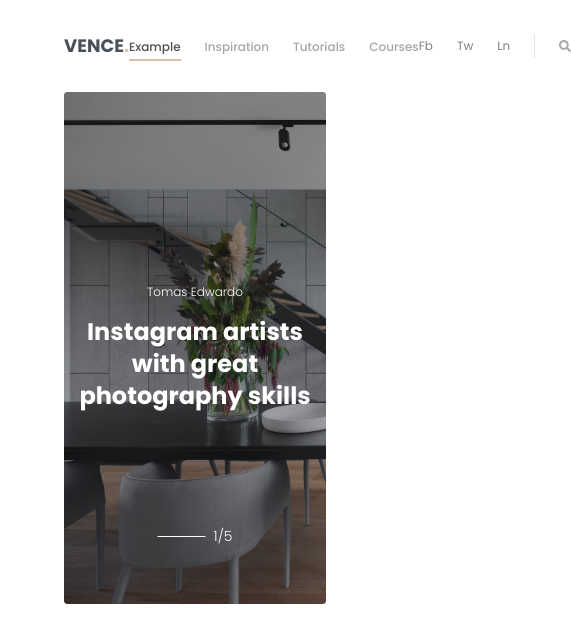
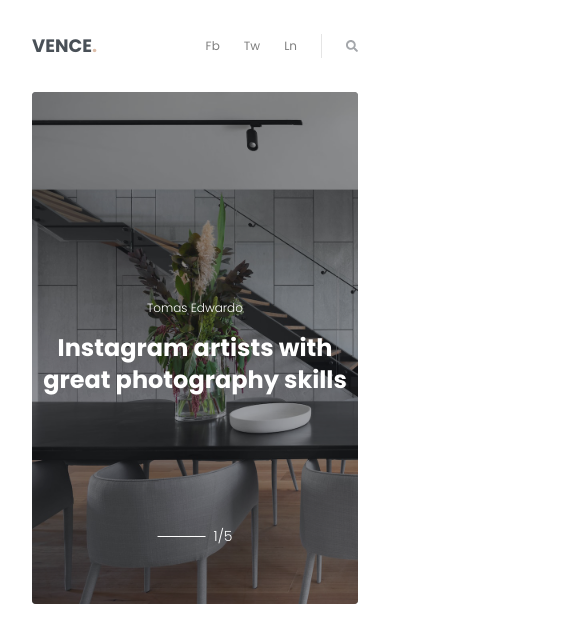
Before and after one commit to joeribreedveld/vence-interior, a Next.js app: page / in a window 390 px wide. Shown: the top 642 px of the page, 571 px wide, since content can reach past the window. Built offline with nearby package versions, Linux system fonts and the light colour scheme.

Commit message:
feat(navbar): make navbar and hero responsive and change line wrapping hero

```diff
--- a/src/pages/components/Navbar/Hero/Hero.tsx
+++ b/src/pages/components/Navbar/Hero/Hero.tsx
@@ -1,17 +1,14 @@
 // Imports
 
 // Functions
-const Hero = () => {
-  return (
-    <section className="relative mx-16 flex h-[32rem] items-center justify-center rounded bg-[#212529] text-center text-white">
+const Hero = () => (
+  <section className="page-width-m relative flex h-[32rem] items-center justify-center rounded bg-[#212529] text-center text-white">
     <div className="absolute z-10 h-full w-full overflow-hidden rounded bg-[url('/img/hero.jpg')] bg-cover opacity-60"></div>
     <section className="z-20">
       <section className="flex flex-col gap-4">
         <p className="text-xs font-light">Tomas Edwardo</p>
-          <h2 className="text-2xl font-bold">
-            Instagram artists with great
-            <br />
-            photography skills
+        <h2 className="max-w-[25ch] text-2xl font-bold">
+          Instagram artists with great photography skills
         </h2>
       </section>
       <section className="absolute bottom-[3rem] left-2/4 flex -translate-x-2/4 -translate-y-2/4 transform items-center gap-2">
@@ -21,7 +18,6 @@ const Hero = () => {
     </section>
   </section>
 );
-};
 
 // Exports
 export default Hero;
--- a/src/pages/components/Navbar/Navbar.tsx
+++ b/src/pages/components/Navbar/Navbar.tsx
@@ -12,7 +12,7 @@ const Navbar = () => {
           VENCE<span className="text-[#DDBEA9]">.</span>
         </h3>
       </section>
-      <section>
+      <section className="md:shown hidden">
         <ul className="flex items-center gap-6">
           <NavLink isActive={true}>Example</NavLink>
           <NavLink>Inspiration</NavLink>
--- a/src/styles/globals.css
+++ b/src/styles/globals.css
@@ -16,6 +16,10 @@
 /* Utilities Layer */
 @layer utilities {
     .page-width {
-        @apply px-16
+        @apply md:px-16 px-8
+    }
+
+    .page-width-m {
+        @apply md:mx-16 mx-8
     }
 }
```
Lines whose indentation alone changed are shown as unchanged.
